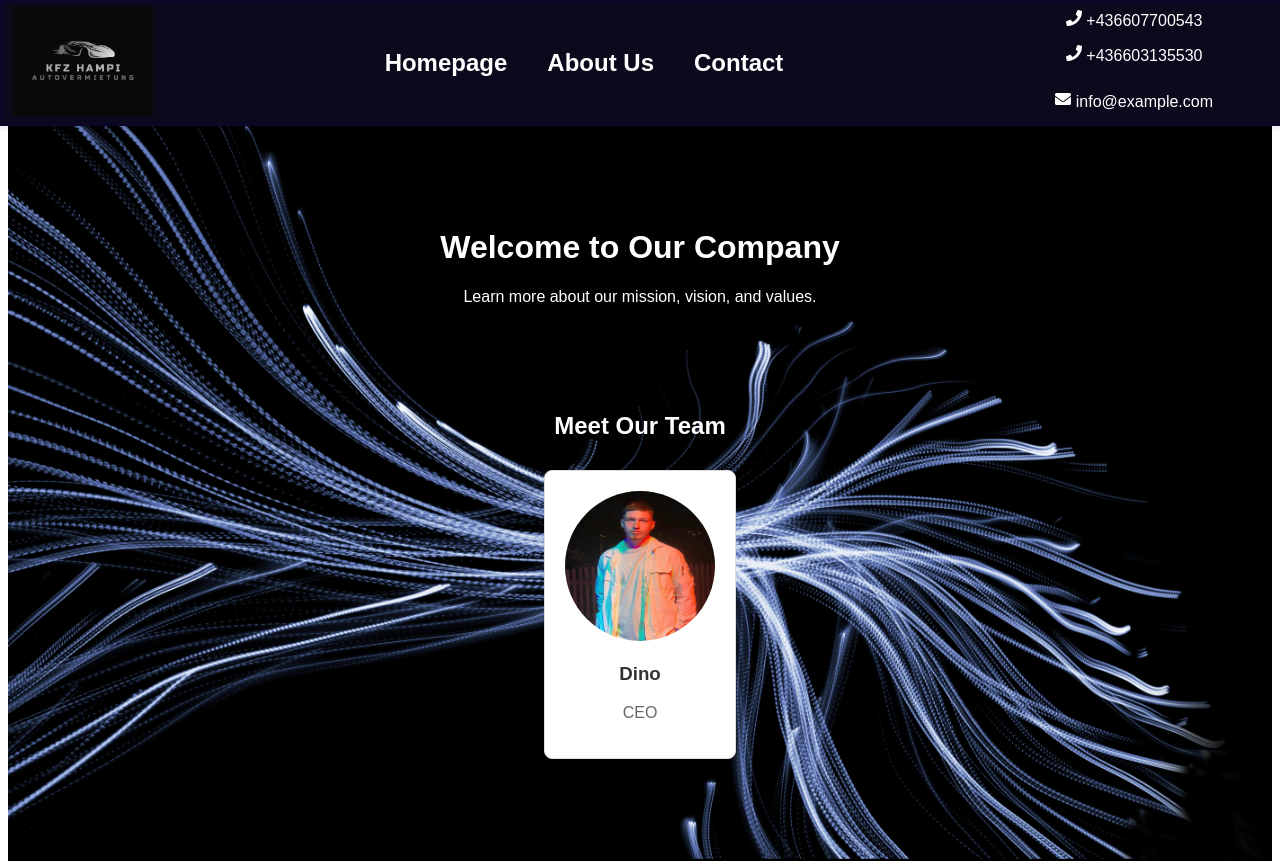
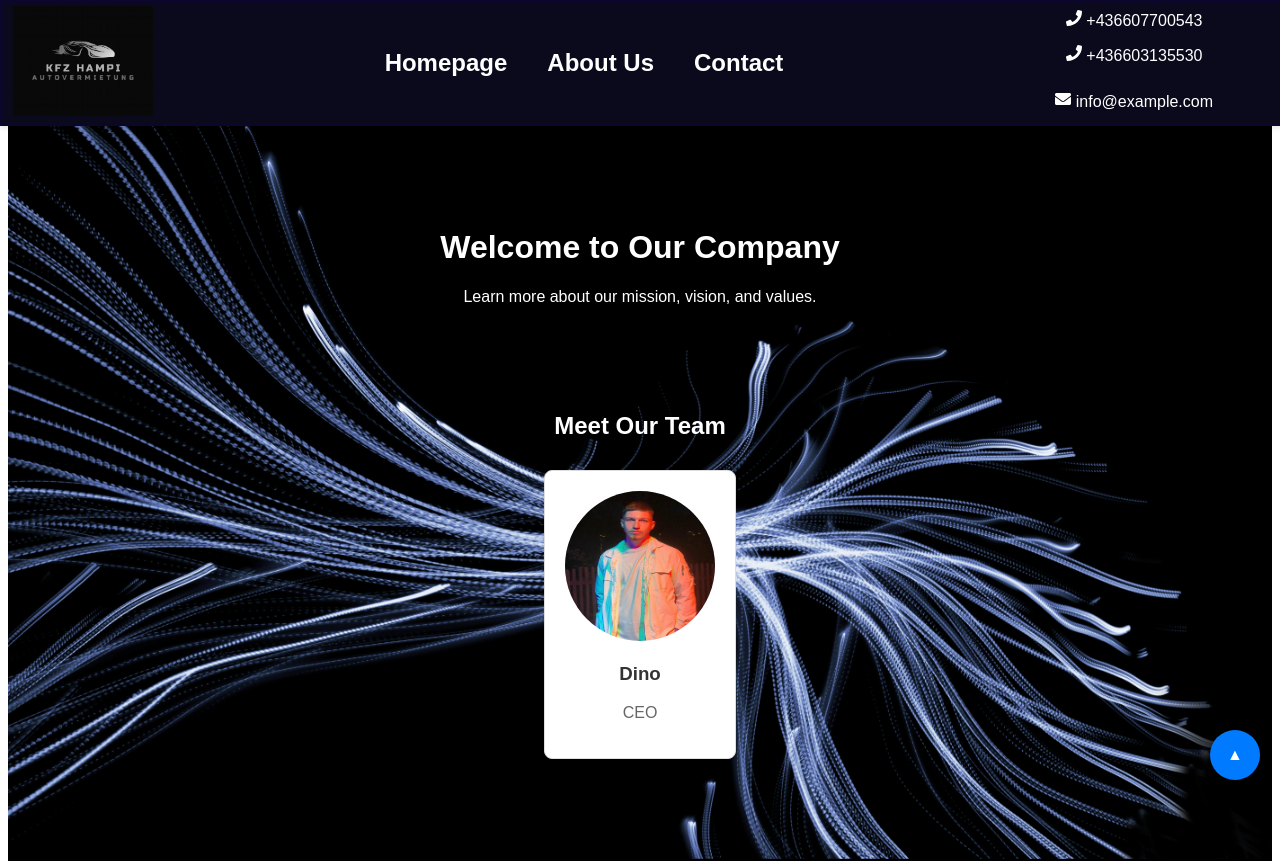
Before and after one commit to muhamed-droid/RentACarWebApp, a React (Create React App) app in the folder client/: page /aboutUs in a window 1280 px wide. Shown: the top 861 px of the page. Built offline with nearby package versions, Linux system fonts and the light colour scheme.

Commit message:
add button to top

```diff
--- a/client/src/pages/AboutUs.js
+++ b/client/src/pages/AboutUs.js
@@ -5,6 +5,7 @@ import Navbar from './Navbar';
 import Dino from '../photos/Dino.jpg';
 import Map from './Map.js';
 import AllRightsReserved from './AllRightsReserved.js';
+import ButtonToTop from './ButtonToTop.js';
 
 const AboutUs = () => {
   return (
@@ -31,6 +32,9 @@ const AboutUs = () => {
       <div className='google-map'>
         <Map/>
       </div>
+      <div>
+        <ButtonToTop/>
+      </div>
       <div className='allRightsReserved'>
         <AllRightsReserved/>
       </div>
--- /dev/null
+++ b/client/src/pages/ButtonToTop.js
@@ -0,0 +1,14 @@
+import React from 'react';
+import './css/ButtonToTop.css';
+
+function ButtonToTop() {
+  return (
+    <div>
+      <button className="back-to-top" onClick={() => window.scrollTo({ top: 0, behavior: 'smooth' })}>
+        ▲
+        </button>
+    </div>
+  )
+}
+
+export default ButtonToTop
--- a/client/src/pages/Contact.js
+++ b/client/src/pages/Contact.js
@@ -4,6 +4,7 @@ import Navbar from './Navbar';
 import './css/Home.css';
 import Map from './Map';
 import AllRightsReserved from './AllRightsReserved';
+import ButtonToTop from './ButtonToTop';
 
 const Contact = () => {
   const [formData, setFormData] = useState({
@@ -101,6 +102,9 @@ const Contact = () => {
     <div className='google-map'>
       <Map/>
     </div>
+    <div>
+      <ButtonToTop/>
+    </div>
     <div className='allRightsReservedx'>
       <AllRightsReserved/>
     </div>
--- a/client/src/pages/Home.js
+++ b/client/src/pages/Home.js
@@ -8,6 +8,7 @@ import Form from './Form.js';
 import Map from './Map.js';
 import AllRightsReserved from './AllRightsReserved.js';
 import FAQ from './FAQ.js';
+import ButtonToTop from './ButtonToTop.js';
 
 function Home() {
   const [listOfVehicles, setListOfVehicles] = useState([]);
@@ -50,6 +51,9 @@ function Home() {
         <div className='form'>
           <Form></Form>
         </div>
+        <div>
+          <ButtonToTop/>
+        </div>
         <div className='FAQ'>
           <FAQ/>
         </div>
--- /dev/null
+++ b/client/src/pages/css/ButtonToTop.css
@@ -0,0 +1,23 @@
+
+.back-to-top {
+    width: 50px;
+    height: 50px;
+    position: fixed;
+    bottom: 20px;
+    right: 20px;
+    background-color: #007bff;
+    color: #fff;
+    border: none;
+    padding: 10px;
+    border-radius: 50%; /* Da bude okruglo */
+    cursor: pointer;
+    transition: background-color 0.3s ease;
+  }
+
+  .back-to-top:hover {
+    background-color: #0056b3;
+  }
+
+  .back-to-top i {
+    font-size: 20px;
+  }
```
